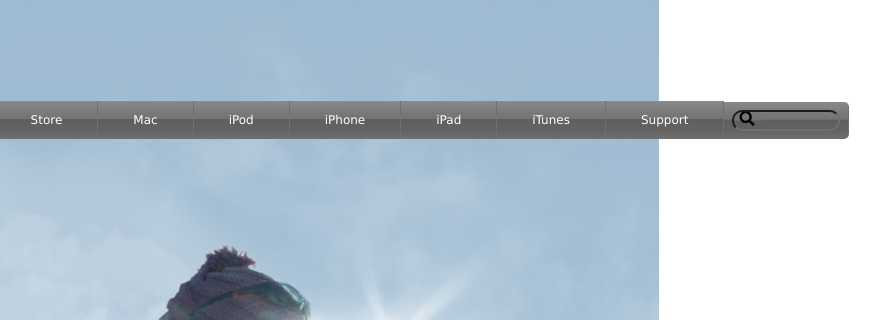
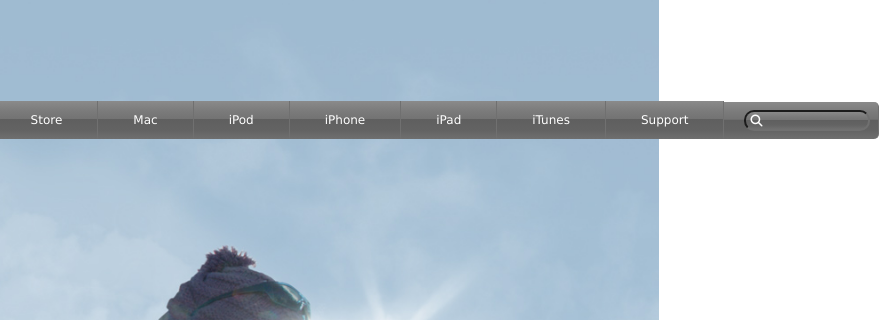
Before and after one commit to pipe2442/apple-clone-project, a plain HTML site: page index.html in a window 1280 px wide. Shown: the part 149-469 px from the top of the page, 621-1500 px from the left, 879 px wide, since content can reach past the window. Drawn offline with Linux system fonts and the light colour scheme.

Commit message:
Added search icon and gave input style and text padding

```diff
--- a/css/style.css
+++ b/css/style.css
@@ -44,11 +44,21 @@ input {
     background: linear-gradient( rgba(138, 138, 138, 1) 0%, rgba(123, 123, 123, 1) 26%, rgba(115, 115, 115, 1)
     47%, rgba(95, 95, 95, 1) 48%, rgba(99, 99, 99, 1) 77%, rgba(111, 111, 111, 1) 100% );
     width: 100px;
-    background-image: url(../img/search-icon.PNG);
-    background-repeat: no-repeat;
-    background-position-y: -6px;
+    background-image: ;
 
 }
+
+i {
+    position: relative;
+    left: 18px;
+    top: 5px;
+    color: white;
+}
+
+input[type=text] {
+    padding-left: 20px;
+    color: white;
+  }
 
 
 .background {
--- a/index.html
+++ b/index.html
@@ -54,7 +54,7 @@
                         </a>
                     </div>
                     <div class="item item9">
-
+                        <i class="fas fa-search"></i>
                         <input type="text" id="search">
 
                     </div>
```
